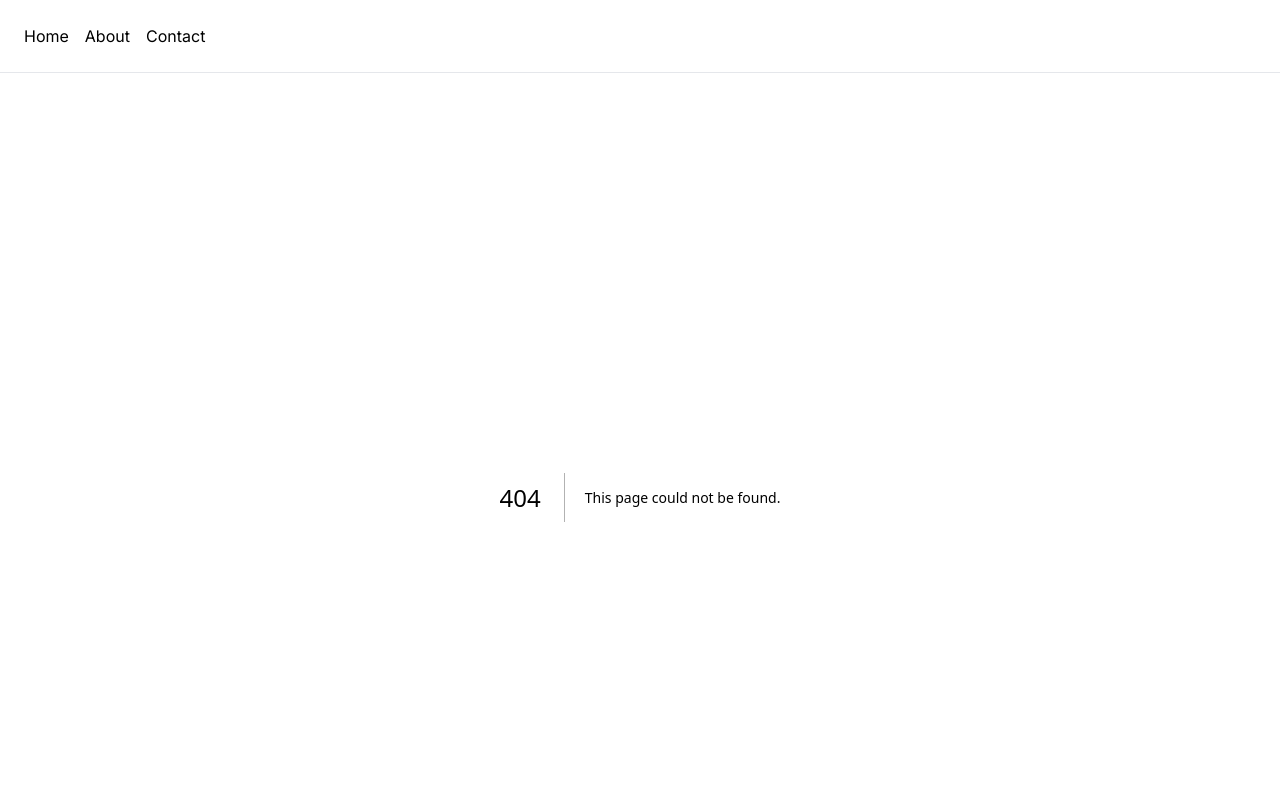
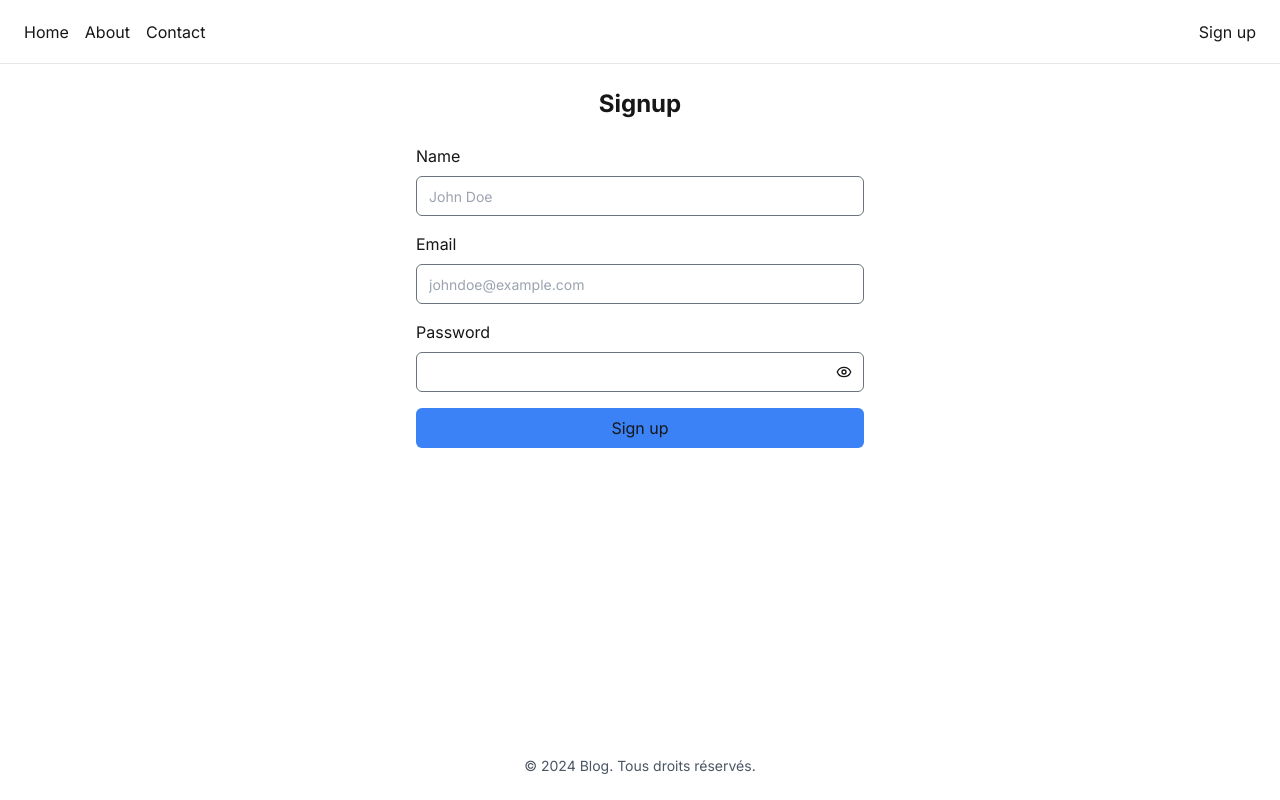
Before and after one commit to bricard-dev/next-auth-test, a Next.js app: page /signup in a window 1280 px wide. Before the commit this address had no page. Shown: the top 800 px of the page. Built offline with nearby package versions, Linux system fonts and the light colour scheme.

Commit message:
Add signup

```diff
--- a/package.json
+++ b/package.json
@@ -10,14 +10,17 @@
   },
   "dependencies": {
     "@prisma/client": "5.21.1",
+    "bcryptjs": "^2.4.3",
     "clsx": "^2.1.1",
     "lucide-react": "^0.454.0",
     "next": "15.0.2",
     "react": "19.0.0-rc-02c0e824-20241028",
     "react-dom": "19.0.0-rc-02c0e824-20241028",
-    "tailwind-merge": "^2.5.4"
+    "tailwind-merge": "^2.5.4",
+    "zod": "^3.23.8"
   },
   "devDependencies": {
+    "@types/bcryptjs": "^2.4.6",
     "@types/node": "^20",
     "@types/react": "^18",
     "@types/react-dom": "^18",
--- /dev/null
+++ b/src/actions/auth.ts
@@ -0,0 +1,44 @@
+'use server';
+
+import { createUser } from '@/lib/data';
+import { FormState, SignupFormSchema } from '@/lib/definitions';
+import bcrypt from 'bcryptjs';
+import { redirect } from 'next/navigation';
+
+export async function signup(
+  state: FormState,
+  formData: FormData
+): Promise<FormState> {
+  // Validate form fields
+  const validatedFields = SignupFormSchema.safeParse({
+    name: formData.get('name'),
+    email: formData.get('email'),
+    password: formData.get('password'),
+  });
+
+  // If any form fields are invalid, return early
+  if (!validatedFields.success) {
+    return {
+      errors: validatedFields.error.flatten().fieldErrors,
+    };
+  }
+
+  // Prepare data to be stored in the database
+  const { name, email, password } = validatedFields.data;
+  // Hash the user's password before storing it
+  const hashedPassword = await bcrypt.hash(password, 10);
+
+  // Save the user in the database
+  const user = await createUser(name, email, hashedPassword);
+
+  if (!user) {
+    return {
+      message: 'An error occurred while creating your account.',
+    };
+  }
+
+  // Create a session
+
+  // Redirect user
+  redirect('/');
+}
--- /dev/null
+++ b/src/app/(public)/signup/form.tsx
@@ -0,0 +1,63 @@
+'use client';
+
+import { signup } from '@/actions/auth';
+import { Input } from '@/components/ui/input';
+import { PasswordInput } from '@/components/ui/password-input';
+import { cn } from '@/lib/utils';
+import { useActionState } from 'react';
+
+export default function SignupForm() {
+  const [state, action, pending] = useActionState(signup, undefined);
+
+  return (
+    <form action={action}>
+      <div className="flex flex-col gap-4">
+        <div className="flex flex-col gap-2">
+          <label htmlFor="name">Name</label>
+          <Input id="name" name="name" placeholder="John Doe" />
+        </div>
+        {state?.errors?.name && (
+          <p className="text-error">{state.errors.name}</p>
+        )}
+
+        <div className="flex flex-col gap-2">
+          <label htmlFor="email">Email</label>
+          <Input
+            type="email"
+            id="email"
+            name="email"
+            placeholder="johndoe@example.com"
+          />
+        </div>
+        {state?.errors?.email && (
+          <p className="text-error">{state.errors.email}</p>
+        )}
+
+        <div className="flex flex-col gap-2">
+          <label htmlFor="name">Password</label>
+          <PasswordInput />
+        </div>
+        {state?.errors?.password && (
+          <div className="text-error space-y-2">
+            <p>Password must:</p>
+            <ul className="list-disc list-inside">
+              {state.errors.password.map((error) => (
+                <li key={error}>{error}</li>
+              ))}
+            </ul>
+          </div>
+        )}
+
+        <button
+          type="submit"
+          disabled={pending}
+          className={cn('px-3 py-2 rounded-md bg-blue-500', {
+            'opacity-50 cursor-not-allowed': pending,
+          })}
+        >
+          Sign up
+        </button>
+      </div>
+    </form>
+  );
+}
--- /dev/null
+++ b/src/app/(public)/signup/page.tsx
@@ -0,0 +1,10 @@
+import SignupForm from './form';
+
+export default function Signup() {
+  return (
+    <div className="max-w-md w-full mx-auto space-y-6">
+      <h1 className="text-2xl font-bold text-center">Signup</h1>
+      <SignupForm />
+    </div>
+  );
+}
--- a/src/app/globals.css
+++ b/src/app/globals.css
@@ -22,3 +22,7 @@ body {
   background: var(--background);
   font-family: Arial, Helvetica, sans-serif;
 }
+
+.text-error {
+  @apply text-red-500 text-sm;
+}
--- a/src/components/layouts/header.tsx
+++ b/src/components/layouts/header.tsx
@@ -17,7 +17,7 @@ const navItems = [
 
 export default function Header() {
   return (
-    <header className="p-6 border-b">
+    <header className="min-h-16 px-6 flex items-center justify-between border-b">
       <h1 className="sr-only">Blog</h1>
       <nav className="flex items-center gap-4">
         {navItems.map((item) => (
@@ -26,6 +26,9 @@ export default function Header() {
           </Link>
         ))}
       </nav>
+      <div>
+        <Link href="/signup">Sign up</Link>
+      </div>
     </header>
   );
 }
--- a/src/components/ui/input.tsx
+++ b/src/components/ui/input.tsx
@@ -1,17 +1,22 @@
 import { cn } from '@/lib/utils';
+import * as React from 'react';
 
-interface InputProps extends React.InputHTMLAttributes<HTMLInputElement> {
-  className?: string;
-}
-
-export function Input({ className, ...props }: InputProps) {
+const Input = React.forwardRef<
+  HTMLInputElement,
+  React.InputHTMLAttributes<HTMLInputElement>
+>(({ className, type, ...props }, ref) => {
   return (
     <input
+      type={type}
       className={cn(
         'w-full h-10 px-3 py-2 flex items-center border rounded-md border-gray-500 bg-transparent text-sm focus-visible:outline-blue-500 focus-visible:outline-none',
         className
       )}
+      ref={ref}
       {...props}
     />
   );
-}
+});
+Input.displayName = 'Input';
+
+export { Input };
--- a/src/components/ui/password-input.tsx
+++ b/src/components/ui/password-input.tsx
@@ -11,7 +11,12 @@ export function PasswordInput() {
 
   return (
     <div className="relative">
-      <Input type={showPassword ? 'text' : 'password'} className="pr-10" />
+      <Input
+        id="password"
+        name="password"
+        type={showPassword ? 'text' : 'password'}
+        className="pr-10"
+      />
       <button
         type="button"
         className="absolute right-0 top-0 h-full px-3 py-2 hover:bg-transparent"
--- /dev/null
+++ b/src/lib/data.ts
@@ -0,0 +1,18 @@
+import { PrismaClient } from '@prisma/client';
+
+const prisma = new PrismaClient();
+
+export const createUser = async (
+  name: string,
+  email: string,
+  password: string
+) => {
+  const user = await prisma.user.create({
+    data: {
+      name,
+      email,
+      password,
+    },
+  });
+  return user;
+};
--- /dev/null
+++ b/src/lib/definitions.ts
@@ -0,0 +1,31 @@
+import { z } from 'zod';
+
+export const SignupFormSchema = z.object({
+  name: z
+    .string()
+    .min(2, { message: 'Name must be at least 2 characters long.' })
+    .trim(),
+  email: z.string().email({ message: 'Please enter a valid email.' }).trim(),
+  password: z
+    .string()
+    .min(8, { message: 'Password must be at least 8 characters long.' })
+    .regex(/[a-zA-Z]/, {
+      message: 'Password must contain at least one letter.',
+    })
+    .regex(/[0-9]/, { message: 'Password must contain at least one number.' })
+    .regex(/[^a-zA-Z0-9]/, {
+      message: 'Password must contain at least one special character.',
+    })
+    .trim(),
+});
+
+export type FormState =
+  | {
+      errors?: {
+        name?: string[];
+        email?: string[];
+        password?: string[];
+      };
+      message?: string;
+    }
+  | undefined;
--- /dev/null
+++ b/src/lib/utils.ts
@@ -0,0 +1,6 @@
+import { type ClassValue, clsx } from 'clsx';
+import { twMerge } from 'tailwind-merge';
+
+export function cn(...inputs: ClassValue[]) {
+  return twMerge(clsx(inputs));
+}
```
Also changed, not shown: src/components/ui/submit-button.tsx (added), 1 other file (tests, documents, lock files or other folders).
